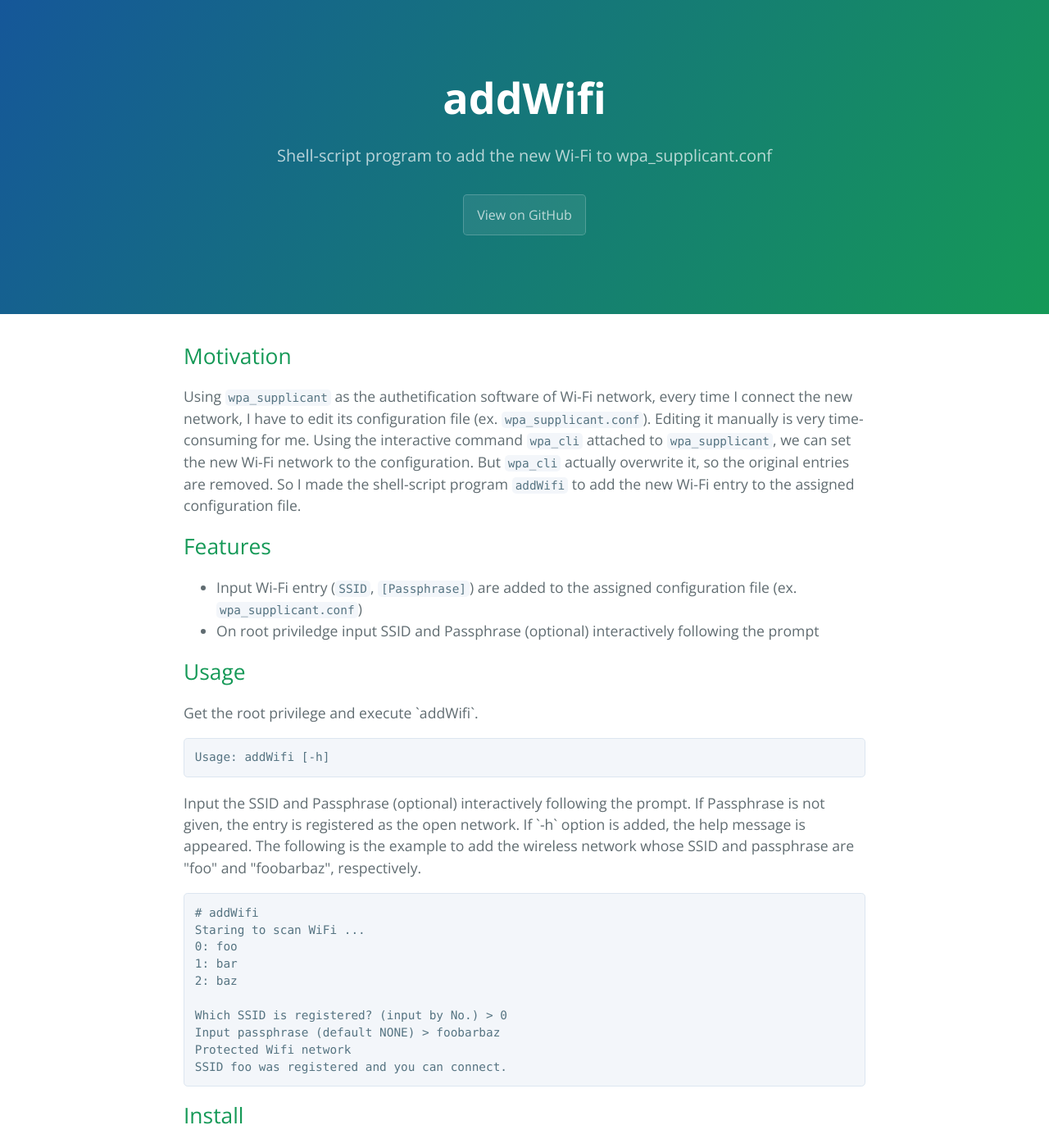
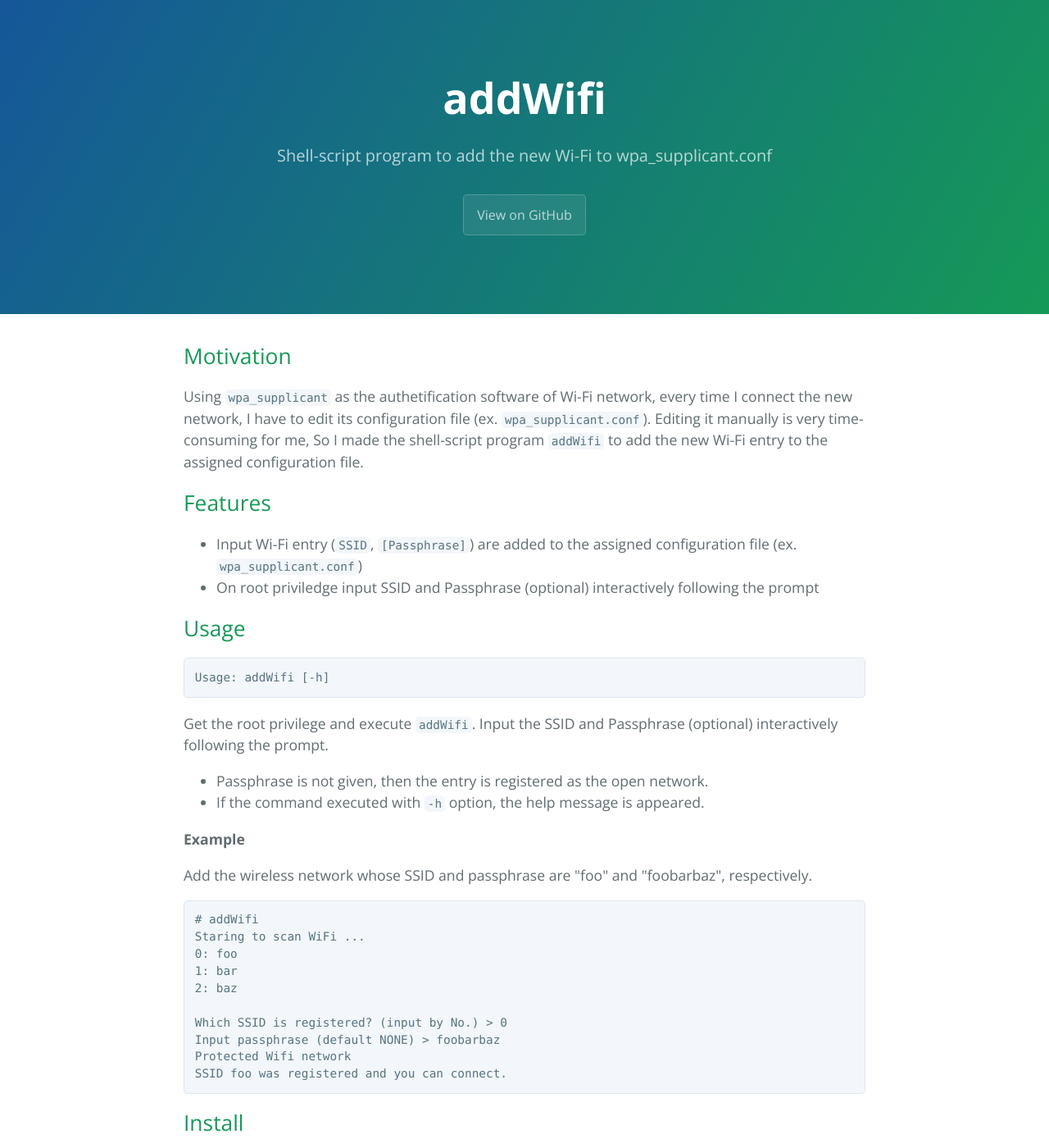
Before and after one commit to kkatsuyuki/wifi-entries-setup, a Jekyll site: the page built from docs/index.html, in a window 1280 px wide and 1400 px high. Shown: the whole window at 82% size. Built offline with Jekyll 4.4.1, drawn with Linux system fonts in a browser that asks for light colours.

Commit message:
Simplify the description

```diff
--- a/docs/index.html
+++ b/docs/index.html
@@ -7,10 +7,7 @@ layout: default
 <p>
 Using <code>wpa_supplicant</code> as the authetification software of Wi-Fi network,
 every time I connect the new network, I have to edit its configuration file
-(ex. <code>wpa_supplicant.conf</code>). Editing it manually is very time-consuming for me.
-Using the interactive command <code>wpa_cli</code> attached to <code>wpa_supplicant</code>,
-we can set the new Wi-Fi network to the configuration. But <code>wpa_cli</code>
-actually overwrite it, so the original entries are removed.
+(ex. <code>wpa_supplicant.conf</code>). Editing it manually is very time-consuming for me,
 So I made the shell-script program <code>addWifi</code> to add the new Wi-Fi entry to
 the assigned configuration file.
 </p>
@@ -31,19 +28,26 @@ file (ex. <code>wpa_supplicant.conf</code>)</li>
 <div id="outline-container-orgb246330" class="outline-2">
 <h2 id="orgb246330">Usage</h2>
 <div class="outline-text-2" id="text-orgb246330">
-<p>
-Get the root privilege and execute `addWifi`.
-</p>
 <pre class="example">
 Usage: addWifi [-h]
 </pre>
 
 <p>
+Get the root privilege and execute <code>addWifi</code>.
 Input the SSID and Passphrase (optional) interactively following the prompt.
-If Passphrase is not given, the entry is registered as the open network.
-If `-h` option is added, the help message is appeared.
-The following is the example to add the wireless
-network whose SSID and passphrase are "foo" and "foobarbaz", respectively.
+</p>
+<ul class="org-ul">
+<li>Passphrase is not given, then the entry is registered as the open network.</li>
+<li>If the command executed with <code>-h</code> option, the help message is appeared.</li>
+</ul>
+
+
+<p>
+<b>Example</b>
+</p>
+
+<p>
+Add the wireless network whose SSID and passphrase are "foo" and "foobarbaz", respectively.
 </p>
 <pre class="example">
 # addWifi
```
Also changed, not shown: docs/org/index.org (+9 -9 lines).
